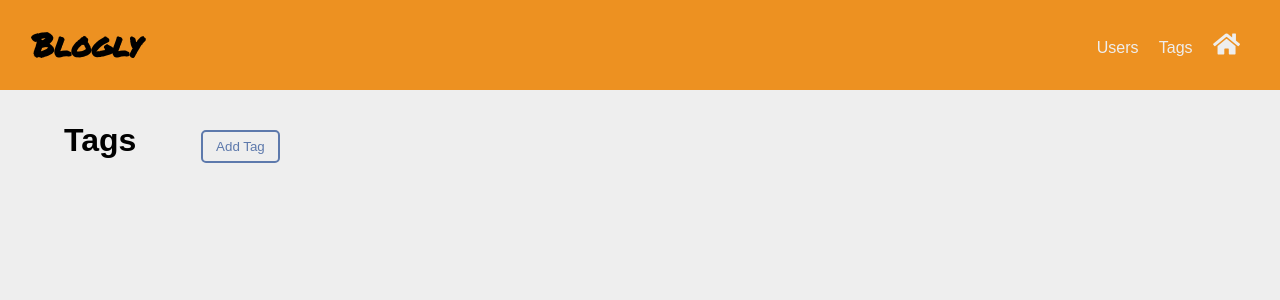
After one commit to jtcurry/Bogly, a Flask app: page /tags in a window 1280 px wide. The commit adds this page. Shown: the top 300 px of the page. Run offline with Flask 2, Linux system fonts and the light colour scheme; data that the repository does not hold is empty.

Commit message:
Added tags and homepage

```diff
--- a/app.py
+++ b/app.py
@@ -1,7 +1,7 @@
 """Blogly application."""
 
 from flask import Flask, render_template, redirect, request, flash
-from models import db, connect_db, User, Post
+from models import db, connect_db, User, Post, Tag, PostTag
 
 app = Flask(__name__)
 app.config['SQLALCHEMY_DATABASE_URI'] = 'postgresql:///blogly'
@@ -14,10 +14,13 @@ connect_db(app)
 db.create_all()
 
 ############################### HOME ROUTES #####################################
+
+
 @app.route("/")
 def redirect_to_users():
-    """Redirect to users page showing users list"""
-    return redirect("/users")
+    """Show home page with recent posts"""
+    posts = Post.query.order_by(Post.created_at.desc()).limit(5).all()
+    return render_template("home.html", posts=posts)
 
 
 @app.route("/users")
@@ -26,13 +29,14 @@ def show_users():
     users = User.query.all()
     return render_template("users.html", users=users)
 
+
 ############################### USER ROUTES #####################################
 @app.route("/users/<int:user_id>")
 def show_user_info(user_id):
     """Show info on selected user"""
     user = User.query.get_or_404(user_id)
     user_posts = Post.query.filter_by(user_id=user.id)
-    return render_template("userinfo.html", user=user,user_posts=user_posts)
+    return render_template("userinfo.html", user=user, user_posts=user_posts)
 
 
 @app.route("/users/<int:user_id>/edit")
@@ -87,22 +91,28 @@ def del_user(user_id):
 
     return redirect("/users")
 
+
 ############################### POSTS ROUTES #####################################
 @app.route("/users/<int:user_id>/posts/new")
 def show_post_form(user_id):
     """Show form for adding a new post"""
     user = User.query.get_or_404(user_id)
-    return render_template("postform.html", user = user)
+    tags = Tag.query.all()
+    return render_template("postform.html", user=user, tags=tags)
 
 
 @app.route("/users/<int:user_id>/posts/new", methods=["POST"])
 def add_post(user_id):
     """Add new post to table"""
     user = User.query.get_or_404(user_id)
+    tag_ids = [int(num) for num in request.form.getlist("tags")]
+    tags = Tag.query.filter(Tag.id.in_(tag_ids)).all()
+
     new_post = Post(
         title=request.form['title'],
         content=request.form['content'],
-        user = user
+        user=user,
+        tags=tags
     )
 
     db.session.add(new_post)
@@ -124,8 +134,8 @@ def show_post(post_id):
 def edit_post(post_id):
     """Show form to edit current post"""
     post = Post.query.get_or_404(post_id)
-
-    return render_template("postedit.html", post=post)
+    tags = Tag.query.all()
+    return render_template("postedit.html", post=post, tags=tags)
 
 
 @app.route("/posts/<int:post_id>/edit", methods=["POST"])
@@ -135,6 +145,8 @@ def submit_edit_post(post_id):
     post.title = request.form['title']
     post.content = request.form['content']
     user = post.user
+    tag_ids = [int(num) for num in request.form.getlist("tags")]
+    post.tags = Tag.query.filter(Tag.id.in_(tag_ids)).all()
 
     db.session.add(post)
     db.session.commit()
@@ -151,3 +163,69 @@ def delete_post(post_id):
     db.session.commit()
 
     return redirect(f"/users/{user.id}")
+
+
+############################### TAGS ROUTES #####################################
+@app.route("/tags")
+def show_tags():
+    """Show all tags in a list"""
+    tags = Tag.query.all()
+
+    return render_template("tags.html", tags=tags)
+
+
+@app.route("/tags/<int:tag_id>")
+def show_tag_info(tag_id):
+    """Show list of all posts with selected tag"""
+    tag = Tag.query.get_or_404(tag_id)
+    posts = tag.posts
+
+    return render_template("taginfo.html", tag=tag, posts=posts)
+
+
+@app.route("/tags/new")
+def new_tag():
+    """Show form for creating new tag"""
+    return render_template("newtag.html")
+
+
+@app.route("/tags/new", methods=["POST"])
+def add_new_tag():
+    """Add new tag to database"""
+    new_tag = Tag(
+        name=request.form['tagname']
+    )
+
+    db.session.add(new_tag)
+    db.session.commit()
+    return redirect("/tags")
+
+
+@app.route("/tags/<int:tag_id>/edit")
+def edit_tag(tag_id):
+    """Edit selected tag"""
+    tag = Tag.query.get_or_404(tag_id)
+
+    return render_template("edittag.html", tag=tag)
+
+
+@app.route("/tags/<int:tag_id>/edit", methods=["POST"])
+def submit_edit_tag(tag_id):
+    """Edit a current tag"""
+    tag = Tag.query.get_or_404(tag_id)
+    tag.name = request.form['tagname']
+
+    db.session.add(tag)
+    db.session.commit()
+
+    return redirect("/tags")
+
+
+@app.route("/tags/<int:tag_id>/delete", methods=["POST"])
+def delete_tag(tag_id):
+    """Delete selected tag from database"""
+    tag = Tag.query.get_or_404(tag_id)
+    db.session.delete(tag)
+    db.session.commit()
+
+    return redirect("/tags")
--- a/static/style.css
+++ b/static/style.css
@@ -5,18 +5,24 @@ body {
   background-color: #eeeeee;
   font-family: Arial, Helvetica, sans-serif;
 }
+
 #navbar {
   display: flex;
   justify-content: space-between;
   align-items: center;
   background-color: #ed9121;
-  font-family: "Permanent Marker", cursive;
   margin-bottom: 2em;
 }
 
 #navbar h1 {
   color: black;
   margin-left: 1em;
+  font-family: "Permanent Marker", cursive;
+}
+
+#navbar a {
+  color: #eeeeee;
+  margin-right: 1em;
 }
 
 .fa-home {
@@ -43,7 +49,7 @@ a {
   color: rgb(93, 121, 172);
 }
 
-#addbtn {
+.addbtn {
   margin-left: 4.5em;
   display: inline;
 }
@@ -147,3 +153,23 @@ h3 {
   margin-left: 2em;
   margin-bottom: 2em;
 }
+
+#tagitem {
+  background-color: rgb(93, 121, 172);
+  color: #eeeeee;
+  padding: 5px;
+  border-radius: 5px;
+  margin-right: 5px;
+}
+
+.recentposts h3 {
+  margin-left: 1.5em;
+}
+
+.recentposts p {
+  margin-left: 2em;
+}
+
+.recentposts i {
+  margin-left: 2em;
+}
--- a/templates/base.html
+++ b/templates/base.html
@@ -16,7 +16,11 @@
 <body>
   <div id="navbar">
     <h1>Blogly</h1>
-    <a href="/"><i class="fas fa-home"></i></a>
+    <div id="selectbar">
+      <a href="/users">Users</a>
+      <a href="/tags">Tags</a>
+      <a href="/"><i class="fas fa-home"></i></a>
+    </div>
   </div>
   {% block heading %}
   {% endblock %}
--- /dev/null
+++ b/templates/tags.html
@@ -0,0 +1,14 @@
+{% extends 'base.html' %}
+
+{% block heading %}
+<h1>Tags</h1>
+<a href="/tags/new"><button class="addbtn">Add Tag</button></a>
+{% endblock %}
+
+{% block content %}
+<ul>
+  {% for tag in tags %}
+  <li><a class="listhover" href="/tags/{{tag.id}}">{{tag.name}}</a></li>
+  {% endfor %}
+</ul>
+{% endblock %}
--- a/templates/users.html
+++ b/templates/users.html
@@ -7,7 +7,7 @@
 {% endfor %}
 
 <h1>Users</h1>
-<a href="/users/new"><button id="addbtn">Add User</button></a>
+<a href="/users/new"><button class="addbtn">Add User</button></a>
 {% endblock %}
 
 {% block content %}
```
Also changed, not shown: models.py (+18 -0 lines), requirements.txt (+10 -21 lines), templates/edittag.html (added, +14 -0 lines), templates/home.html (added, +17 -0 lines), templates/newtag.html (added, +14 -0 lines), templates/postdetail.html (+10 -0 lines), templates/postedit.html (+8 -0 lines), templates/postform.html (+7 -0 lines), templates/taginfo.html (added, +19 -0 lines).
